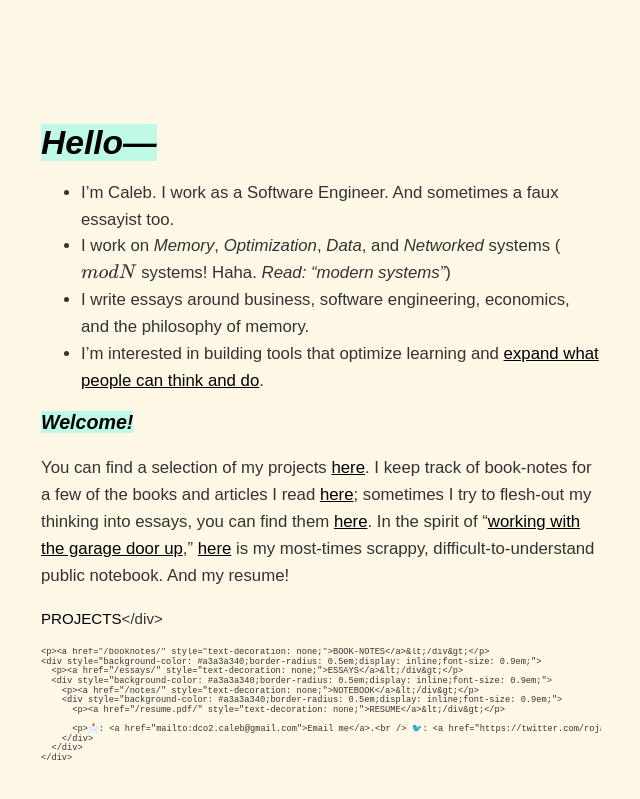
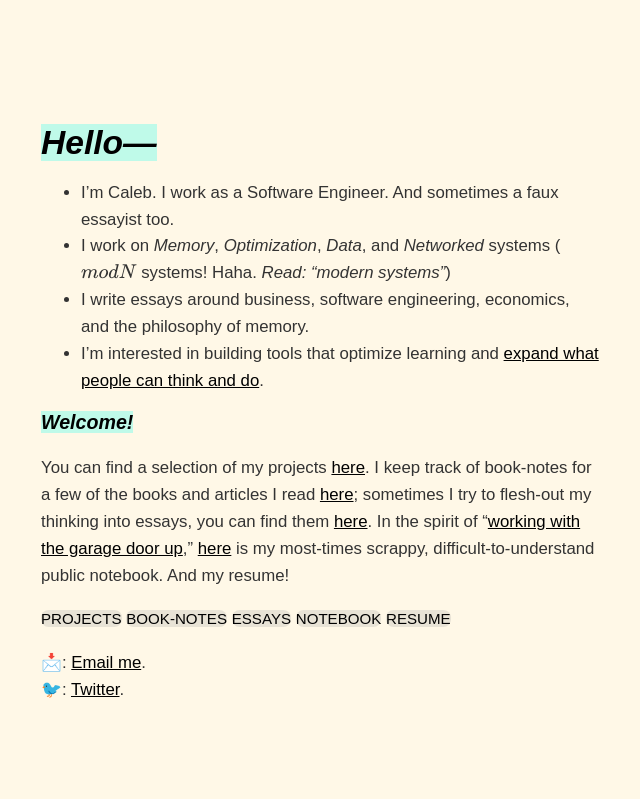
Before and after one commit to dCO2/rococo, a Jekyll site: the page built from index.md, in a window 1280 px wide. Shown: the top 799 px of the page, without its empty margins (335-975 px from the left). Built offline with Jekyll 4.4.1, drawn with Linux system fonts in a browser that asks for light colours; some web fonts are replaced; formulas are drawn with MathJax 3; part of the change alters nothing that is shown.

Commit message:
Update index.md

```diff
--- a/index.md
+++ b/index.md
@@ -18,11 +18,11 @@ title: Home
 You can find a selection of my projects [here](/projects/). I keep track of book-notes for a few of the books and articles I read [here](/booknotes/); sometimes I try to flesh-out my thinking into essays, you can find them [here](/essays/). In the spirit of "[working with the garage door up](https://notes.andymatuschak.org/Work_with_the_garage_door_up)," [here](/notes/) is my most-times scrappy, difficult-to-understand public notebook. And my resume!
 
 
-<div style="background-color: #a3a3a340;border-radius: 0.5em;display: inline;font-size: 0.9em;"><a href="/projects/" style="text-decoration: none;">PROJECTS</a></div>
-<div style="background-color: #a3a3a340;border-radius: 0.5em;display: inline;font-size: 0.9em;"><a href="/booknotes/" style="text-decoration: none;">BOOK-NOTES</a></div>
-<div style="background-color: #a3a3a340;border-radius: 0.5em;display: inline;font-size: 0.9em;"><a href="/essays/" style="text-decoration: none;">ESSAYS</a></div>
-<div style="background-color: #a3a3a340;border-radius: 0.5em;display: inline;font-size: 0.9em;"><a href="/notes/" style="text-decoration: none;">NOTEBOOK</a></div>
-<div style="background-color: #a3a3a340;border-radius: 0.5em;display: inline;font-size: 0.9em;"><a href="/resume.pdf/" style="text-decoration: none;">RESUME</a></div>
+<span style="background-color: #a3a3a340;border-radius: 0.5em;display: inline;font-size: 0.9em;"><a href="/projects/" style="text-decoration: none;">PROJECTS</a></span>
+<span style="background-color: #a3a3a340;border-radius: 0.5em;display: inline;font-size: 0.9em;"><a href="/booknotes/" style="text-decoration: none;">BOOK-NOTES</a></span>
+<span style="background-color: #a3a3a340;border-radius: 0.5em;display: inline;font-size: 0.9em;"><a href="/essays/" style="text-decoration: none;">ESSAYS</a></span>
+<span style="background-color: #a3a3a340;border-radius: 0.5em;display: inline;font-size: 0.9em;"><a href="/notes/" style="text-decoration: none;">NOTEBOOK</a></span>
+<span style="background-color: #a3a3a340;border-radius: 0.5em;display: inline;font-size: 0.9em;"><a href="/resume.pdf/" style="text-decoration: none;">RESUME</a></span>
 
 
 
```
